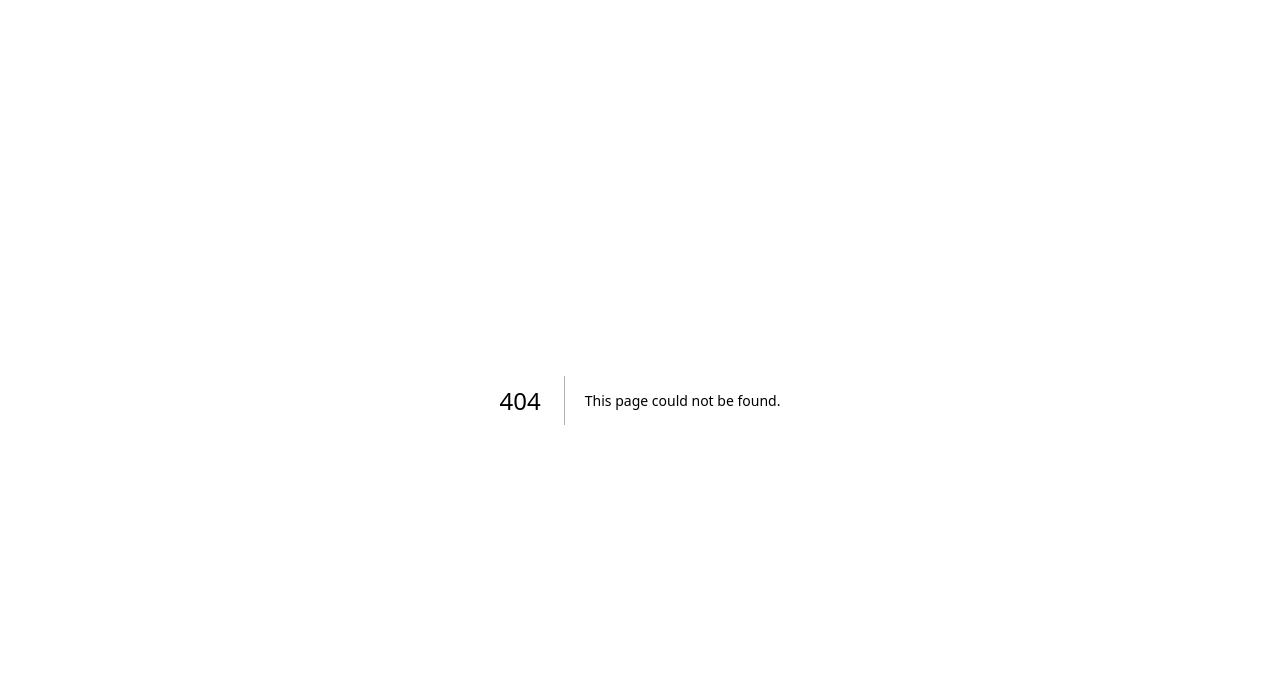
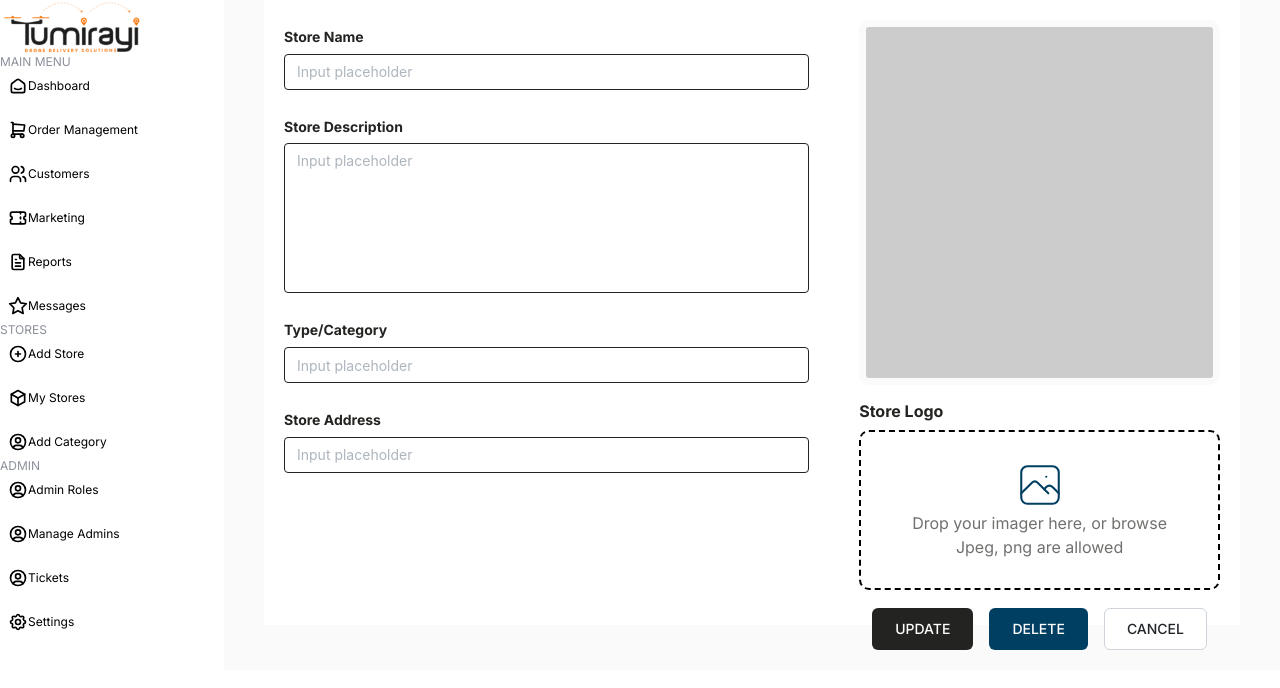
Before and after one commit to themawuena/tumirayi, a Next.js app: page /dashboard/stores/add in a window 1280 px wide. Before the commit this address had no page. Shown: the top 688 px of the page. Built offline with nearby package versions, Linux system fonts and the light colour scheme; no server answers; sample sign-in values are in the browser's storage.

Commit message:
update store card

```diff
--- a/src/Components/Header/MainHeader.tsx
+++ b/src/Components/Header/MainHeader.tsx
@@ -3,7 +3,7 @@ import React from "react";
 import { IconBell } from "@tabler/icons-react";
 interface Props {
   title: string;
-  section?: "Home" | "Product" | "Admin";
+  section?: "Home" | "Product" | "Admin" | "Stores";
 }
 const MainHeader = ({ title, section = "Home" }: Props) => {
   return (
--- a/src/Components/SideBar/Menu.tsx
+++ b/src/Components/SideBar/Menu.tsx
@@ -14,7 +14,10 @@ import {
   IconStar,
   IconSettings,
   IconUserCircle,
+  IconCirclePlus,
+  IconBox,
 } from "@tabler/icons-react";
+import { Text } from "@mantine/core";
 
 interface Props {
   className?: string;
@@ -59,26 +62,38 @@ const SideBar = ({ className = "", menuHeight, menuOverflow }: Props) => {
 
   const ProductLinks = [
     {
-      id: 7,
-      name: "Add Products",
-      route: "/dashboard/product/new",
-      icon: IconSmartHome,
+      id: 9,
+      name: "Add Store",
+      route: "/dashboard/stores/add",
+      icon: IconCirclePlus,
     },
+    { id: 9, name: "My Stores", route: "/dashboard/stores", icon: IconBox },
     {
-      id: 8,
-      name: "Product List",
-      route: "/dashboard/product",
-      icon: IconShoppingCart,
+      id: 9,
+      name: "Add Category",
+      route: "/dashboard/stores/category",
+      icon: IconUserCircle,
     },
+    // {
+    //   id: 7,
+    //   name: "Add Products",
+    //   route: "/dashboard/product/new",
+    //   icon: IconSmartHome,
+    // },
+    // {
+    //   id: 8,
+    //   name: "Product List",
+    //   route: "/dashboard/product",
+    //   icon: IconShoppingCart,
+    // },
   ];
 
   const AdminLinks = [
-    { id: 9, name: "Stores", route: "/dashboard/stores", icon: IconUserCircle },
     {
       id: 10,
       name: "Admin Roles",
       route: "/dashboard/roles",
-      icon: IconSettings,
+      icon: IconUserCircle,
     },
     {
       id: 11,
@@ -86,7 +101,7 @@ const SideBar = ({ className = "", menuHeight, menuOverflow }: Props) => {
       route: "/dashboard/manage",
       icon: IconUserCircle,
     },
-    { id: 12, name: "Tickets", route: "/dashboard/tickets", icon: IconTicket },
+    { id: 12, name: "Tickets", route: "/dashboard/tickets", icon: IconUserCircle },
     {
       id: 13,
       name: "Settings",
@@ -116,7 +131,10 @@ const SideBar = ({ className = "", menuHeight, menuOverflow }: Props) => {
   };
 
   return (
-    <div className={`flex flex-col ${className}  border-r-2 h-full`} style={menuStyle}>
+    <div
+      className={`flex flex-col ${className}  border-r-2 h-full`}
+      style={menuStyle}
+    >
       <div className="flex flex-col w-full">
         <div className="flex items-center justify-start p-6">
           <Image
@@ -129,20 +147,26 @@ const SideBar = ({ className = "", menuHeight, menuOverflow }: Props) => {
           />
         </div>
         {/* MAIN MENU */}
-        <div className="flex items-center justify-start p-2.5">
-          <div className="text-sm text-[#8B909A]">MAIN MENU</div>
+        <div className="flex items-center justify-start px-2.5 pt-2.5">
+          <Text c={"#8B909A"} size="12px">
+            MAIN MENU
+          </Text>
         </div>
         <div className="flex flex-col gap-2 p-2.5">
           {renderLinks(MainLinks)}
         </div>
-        <div className="flex items-center justify-start p-2.5 mt-5">
-          <div className="text-sm text-[#8B909A]">PRODUCTS</div>
+        <div className="flex items-center justify-start px-2.5 pt-2.5 mt-3">
+          <Text c={"#8B909A"} size="12px">
+          STORES
+          </Text>
         </div>
         <div className="flex flex-col gap-2 p-2.5">
           {renderLinks(ProductLinks)}
         </div>
-        <div className="flex items-center justify-start p-2.5 mt-5">
-          <div className="text-sm text-[#8B909A]">ADMIN</div>
+        <div className="flex items-center justify-start px-2.5 pt-2.5 mt-3">
+          <Text c={"#8B909A"} size="12px">
+            ADMIN
+          </Text>
         </div>
         <div className="flex flex-col gap-2 p-2.5">
           {renderLinks(AdminLinks)}
--- /dev/null
+++ b/src/Modules/stores/Add.tsx
@@ -0,0 +1,130 @@
+"use client";
+import MainHeader from "@/Components/Header/MainHeader";
+import {
+  Box,
+  Button,
+  Card,
+  Flex,
+  Grid,
+  Group,
+  Text,
+  Textarea,
+  TextInput,
+} from "@mantine/core";
+import { IconArrowRight, IconDownload, IconPhoto } from "@tabler/icons-react";
+
+const AddAStore = () => {
+  let LabelStyle = {
+    color: "#232321",
+    fontWeight: "700",
+    padding: "6px 0px",
+  };
+
+  let InputStyle = {
+    borderColor: "#232321",
+  };
+
+  return (
+    <Grid gutter={50} bg={"#ffffff"} h={"100%"} px={20}>
+      <Grid.Col span={7}>
+        <Flex gap={20} direction={"column"}>
+          <TextInput
+            label="Store Name"
+            placeholder="Input placeholder"
+            styles={{
+              label: LabelStyle,
+              input: InputStyle,
+            }}
+          />
+          <Textarea
+            label="Store Description"
+            placeholder="Input placeholder"
+            styles={{
+              label: LabelStyle,
+              input: {
+                height: 150,
+                ...InputStyle,
+              },
+            }}
+          />
+          <TextInput
+            label="Type/Category"
+            placeholder="Input placeholder"
+            styles={{
+              label: LabelStyle,
+              input: InputStyle,
+            }}
+          />
+          <TextInput
+            label="Store Address"
+            placeholder="Input placeholder"
+            styles={{
+              label: LabelStyle,
+              input: InputStyle,
+            }}
+          />
+        </Flex>
+      </Grid.Col>
+      <Grid.Col span={5}>
+        <Flex gap={8} direction={"column"}>
+          <Box
+            h={365}
+            style={{ borderRadius: 10, borderWidth: 7, borderColor: "#fafafa" }}
+            bg={"#00000033"}
+          ></Box>
+          <Flex direction={"column"}>
+            <Text style={LabelStyle}>Store Logo</Text>
+            <Group
+              style={{
+                borderWidth: 2,
+                borderStyle: "dashed",
+                borderSpacing: "10px",
+                borderColor: "#000000",
+                borderRadius: 10,
+              }}
+              justify="center"
+              align="center"
+              h={160}
+              gap={0}
+            >
+              <Flex
+                direction={"column"}
+                gap={1}
+                justify="center"
+                align="center"
+              >
+                <IconPhoto stroke={1} size={50} color="#003F62" />
+                <Text c={"#70706E"}>
+                  Drop your imager here, or browse
+                  <Text ta={"center"} c={"#70706E"}>
+                    Jpeg, png are allowed
+                  </Text>
+                </Text>
+              </Flex>
+            </Group>
+          </Flex>
+          {/* Buttons */}
+          <Group justify="center" mt={10}>
+            <Button radius={6} size={"md"} bg={"#232321"}>
+              <Text size="14px" fw={500}>
+                UPDATE
+              </Text>
+            </Button>
+            <Button radius={6} size={"md"} bg={"#003F62"}>
+              <Text size="14px" fw={500}>
+                DELETE
+              </Text>
+            </Button>
+            <Button radius={6} size={"md"} variant="default">
+              <Text size="14px" fw={500}>
+                CANCEL
+              </Text>
+            </Button>
+          </Group>
+        </Flex>
+      </Grid.Col>
+    </Grid>
+  );
+};
+
+export default AddAStore;
--- /dev/null
+++ b/src/Modules/stores/Category.tsx
@@ -0,0 +1,77 @@
+"use client";
+import {
+  Button,
+  Flex,
+  Group,
+  Select,
+  Text,
+  Textarea,
+  TextInput,
+} from "@mantine/core";
+
+const AddACategory = () => {
+  let LabelStyle = {
+    color: "#232321",
+    fontWeight: "700",
+    padding: "0px 0px 7px 0px",
+  };
+
+  let InputStyle = {
+    borderColor: "#232321",
+  };
+
+  return (
+    <Flex bg={"#ffffff"} h={"100%"} direction={"column"} px={20} pt={100}>
+      <Flex gap={20} direction={"column"}>
+        <TextInput
+          w={"50%"}
+          label="Category Name"
+          placeholder="Input placeholder"
+          styles={{
+            label: LabelStyle,
+            input: InputStyle,
+          }}
+        />
+        <Select
+          w={"50%"}
+          label="Select Store"
+          placeholder="Pick value"
+          styles={{
+            label: LabelStyle,
+            input: InputStyle,
+            dropdown: {
+              color: "#000000",
+            },
+          }}
+          data={[
+            "Store A",
+            "Store B",
+            "Store C",
+            "Store D",
+            "Store E",
+            "Store F",
+          ]}
+        />
+        <Group w={"50%"} justify="start" mt={0}>
+          <Button radius={6} size={"md"} bg={"#232321"}>
+            <Text size="14px" fw={500}>
+              UPDATE
+            </Text>
+          </Button>
+          <Button radius={6} size={"md"} bg={"#003F62"}>
+            <Text size="14px" fw={500}>
+              DELETE
+            </Text>
+          </Button>
+          <Button radius={6} size={"md"} variant="default">
+            <Text size="14px" fw={500}>
+              CANCEL
+            </Text>
+          </Button>
+        </Group>
+      </Flex>
+    </Flex>
+  );
+};
+
+export default AddACategory;
--- /dev/null
+++ b/src/app/dashboard/stores/add/page.tsx
@@ -0,0 +1,8 @@
+import AddAStore from "@/Modules/stores/Add";
+import React from "react";
+
+const page = () => {
+  return <AddAStore />;
+};
+
+export default page;
--- /dev/null
+++ b/src/app/dashboard/stores/category/page.tsx
@@ -0,0 +1,8 @@
+import AddACategory from "@/Modules/stores/Category";
+import React from "react";
+
+const page = () => {
+  return <AddACategory />;
+};
+
+export default page;
```
Also changed, not shown: src/Components/Cards/ProductCard.tsx (+10 -8 lines), src/Components/Cards/StoresCard.tsx (added, +72 -0 lines), src/Components/Header/MainHeader2.tsx (added, +53 -0 lines), src/Modules/stores/index.tsx (+20 -5 lines).
